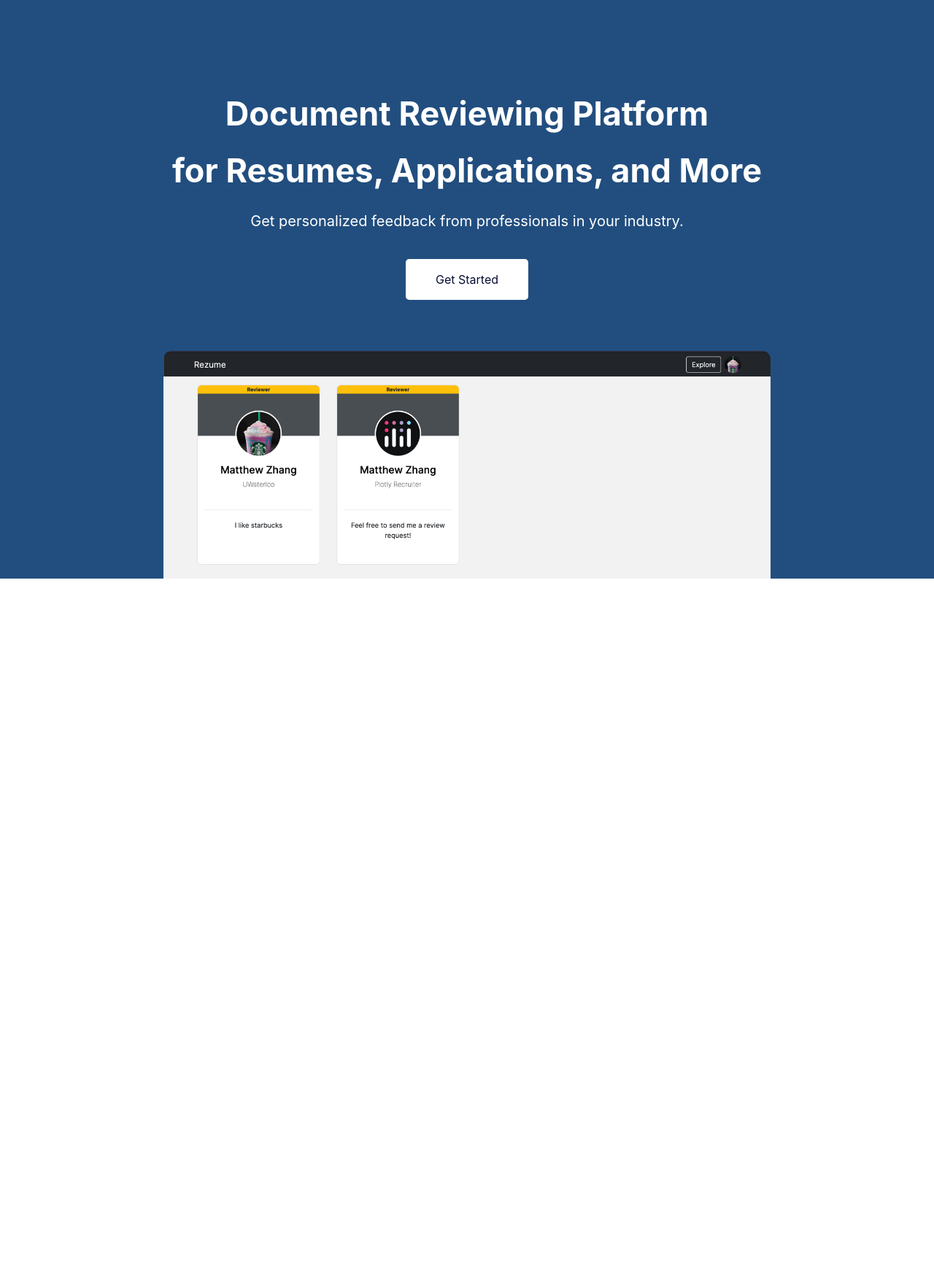
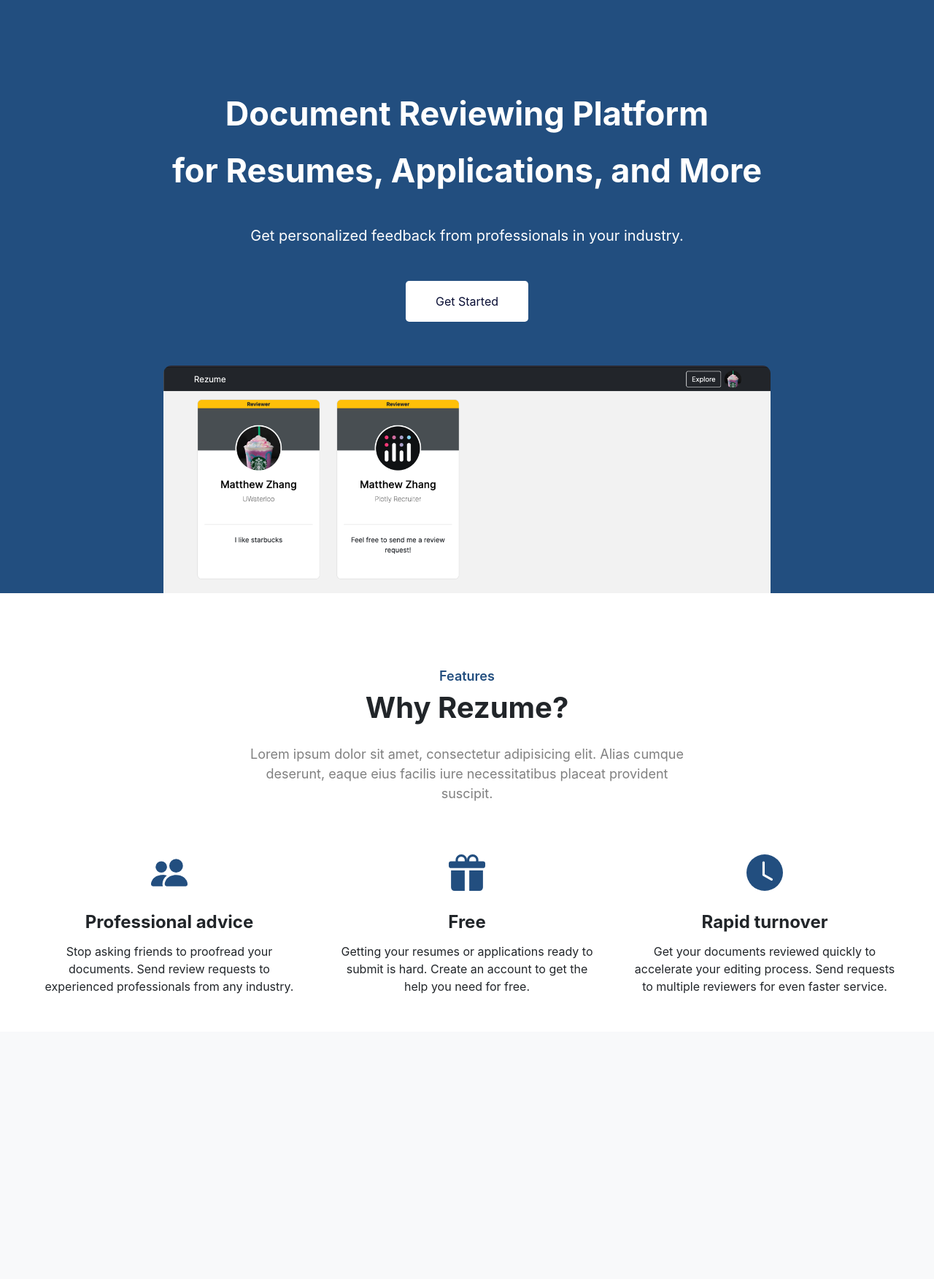
Before and after one commit to caspinprince/Resumated, a Flask app: page / in a window 1280 px wide. Shown: the part 57-1810 px from the top of the page at 73% size. After the commit the page ends 1419 px from the top, so only its background shows below. Run offline with Flask 2, Linux system fonts and the light colour scheme; some libraries are stand-ins or nearby versions.

Commit message:
add features section of home page

```diff
--- a/web_app/static/style.css
+++ b/web_app/static/style.css
@@ -91,7 +91,7 @@
     font-size: 20px;
     line-height: 1.7;
     color: white;
-    margin-top: 25px;
+    margin-top: 45px;
 }
 
 .home-section-wrapper {
@@ -103,10 +103,10 @@
 }
 
 .about-section-wrapper {
-    height: 120vh;
     width: 100%;
     background-color: white;
     text-align: center;
+    padding-top: 100px;
 }
 
 .start-btn {
@@ -114,11 +114,11 @@
     padding: 15px 40px;
     background-color: white;
     color: #090e34;
-    margin-top: 35px;
+    margin-top: 45px;
 }
 
 .home-image-container {
-    margin-top: 70px;
+    margin-top: 60px;
     align-content: center;
     width: 65%;
     margin-left: auto;
@@ -132,3 +132,33 @@
     border-top-right-radius: 0.7rem;
     border-top-left-radius: 0.7rem;
 }
+
+.section-pre-header {
+    color: #224e7f;
+    font-size: 18px;
+    font-weight: 600;
+}
+
+.section-header {
+    font-size: 40px;
+    font-weight: 700;
+}
+
+.section-sub-header {
+    margin: 20px auto;
+    font-weight: 400;
+    font-size: 18px;
+    color: gray;
+    max-width: 600px;
+}
+
+.feature-card {
+    margin: 0px 10px;
+}
+
+.feature-card-title {
+    font-weight: 700;
+    font-size: 24px;
+    padding-top: 25px;
+    padding-bottom: 10px;
+}
--- a/web_app/templates/general/home.html
+++ b/web_app/templates/general/home.html
@@ -12,7 +12,32 @@
         </div>
     </div>
     <div class="about-section-wrapper">
-
+        <div class="section-pre-header">
+            Features
+        </div>
+        <div class="section-header">
+            Why Rezume?
+        </div>
+        <div class="section-sub-header">
+            Lorem ipsum dolor sit amet, consectetur adipisicing elit. Alias cumque deserunt, eaque eius facilis iure necessitatibus placeat provident suscipit.
+        </div>
+        <div class="row" style="padding: 50px 40px">
+            <div class="col feature-card">
+                <img src="static/people-fill.svg" style="height: 50px">
+                <div class="feature-card-title">Professional advice</div>
+                <div>Stop asking friends to proofread your documents. Send review requests to experienced professionals from any industry.</div>
+            </div>
+            <div class="col feature-card">
+                <img src="static/gift-fill.svg" style="height: 50px">
+                <div class="feature-card-title">Free</div>
+                <div>Getting your resumes or applications ready to submit is hard. Create an account to get the help you need for free.</div>
+            </div>
+            <div class="col feature-card">
+                <img src="static/clock-fill.svg" style="height: 50px">
+                <div class="feature-card-title">Rapid turnover</div>
+                <div>Get your documents reviewed quickly to accelerate your editing process. Send requests to multiple reviewers for even faster service.</div>
+            </div>
+        </div>
     </div>
 
 {% endblock %}
```
Also changed, not shown: web_app/static/clock-fill.svg (added), web_app/static/gift-fill.svg (added), web_app/static/people-fill.svg (added).
